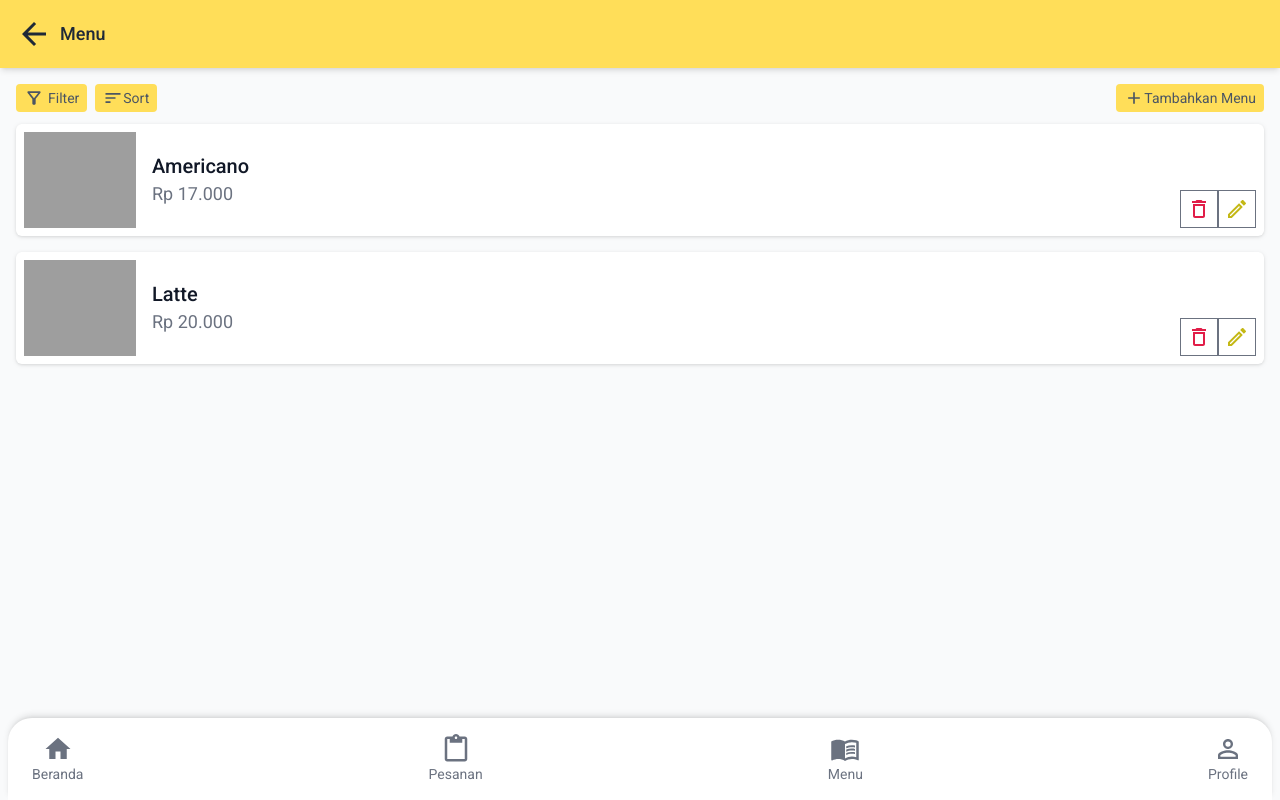
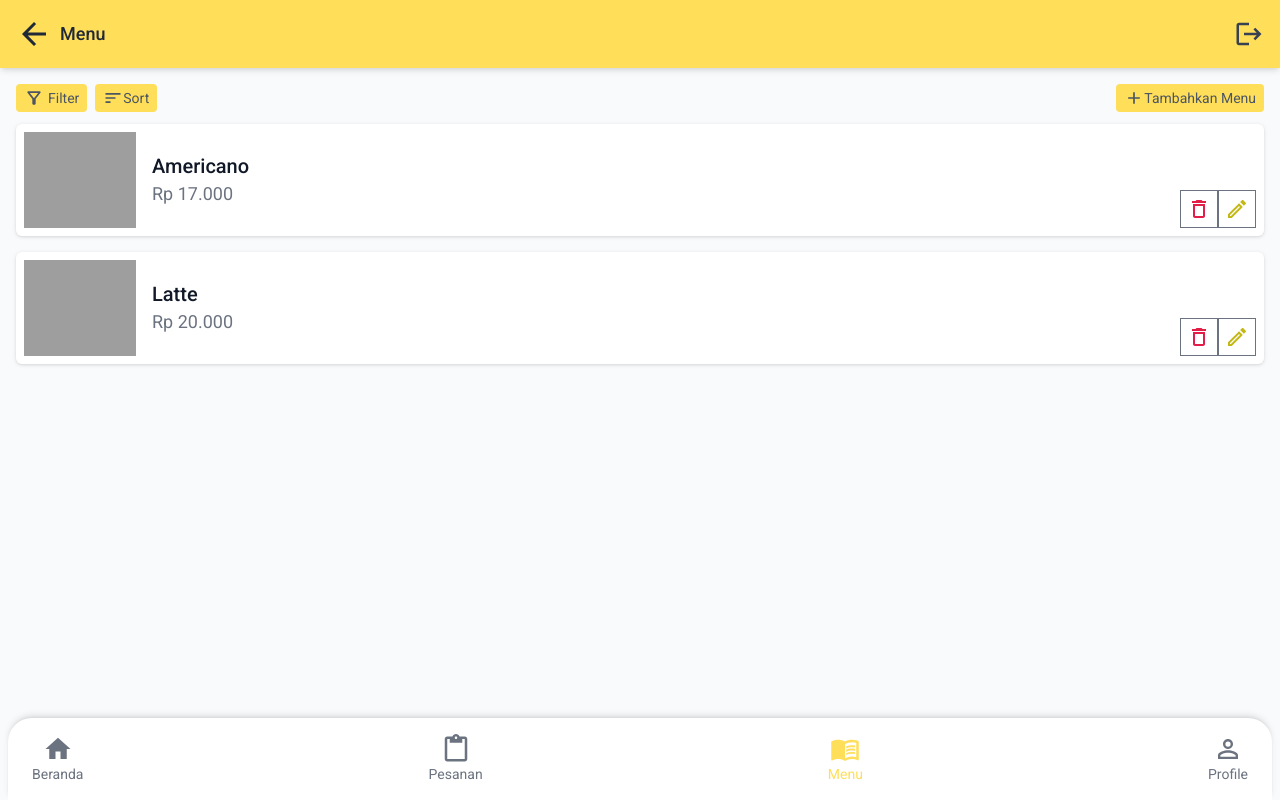
Before and after one commit to rizalgrandonk/robs-store-frontend, a Next.js app: page /admin/menu in a window 1280 px wide. Built offline with nearby package versions, Linux system fonts and the light colour scheme; grey boxes are pictures that could not be loaded.

Commit message:
creating mockup auth

```diff
--- a/components/Header.jsx
+++ b/components/Header.jsx
@@ -1,6 +1,7 @@
 import Link from "next/link";
 import { useRouter } from "next/router";
-import { MdOutlineArrowBack } from "react-icons/md";
+import { MdLogout, MdOutlineArrowBack } from "react-icons/md";
+import { useAuth } from "../contexts/AuthContext";
 
 function Avatar() {
   return (
@@ -33,10 +34,20 @@ function Nav() {
 }
 
 function Header() {
-  const { asPath, query } = useRouter();
+  const { logoutUser } = useAuth();
+  const router = useRouter();
+  const { pathname } = router;
+
+  const handleLogOut = () => {
+    logoutUser();
+    router.push("/auth/login");
+  };
   return (
-    <header className="fixed inset-x-0 top-0 z-10 bg-primary p-4 shadow-md">
-      {asPath === "/admin" ? <Avatar /> : <Nav />}
+    <header className="flex justify-between items-center fixed inset-x-0 top-0 z-10 bg-primary p-4 shadow-md">
+      {pathname === "/admin" ? <Avatar /> : <Nav />}
+      <span onClick={handleLogOut} className="text-3xl text-gray-700">
+        <MdLogout />
+      </span>
     </header>
   );
 }
--- a/components/Navigation.jsx
+++ b/components/Navigation.jsx
@@ -1,4 +1,5 @@
 import Link from "next/link";
+import { useRouter } from "next/router";
 import {
   MdContentPaste,
   MdHome,
@@ -7,6 +8,8 @@ import {
 } from "react-icons/md";
 
 function Navigation() {
+  const { pathname } = useRouter();
+
   return (
     <nav className="block fixed inset-x-0 bottom-0 z-10 text-gray-500 px-2">
       <div
@@ -17,7 +20,11 @@ function Navigation() {
         }}
       >
         <Link legacyBehavior href="/admin">
-          <a className="focus:text-primary hover:text-primary flex flex-col justify-between items-center">
+          <a
+            className={`focus:text-primary hover:text-primary flex flex-col justify-between items-center ${
+              pathname === "/admin" ? "text-primary" : ""
+            }`}
+          >
             <span className="text-3xl">
               <MdHome />
             </span>
@@ -25,7 +32,11 @@ function Navigation() {
           </a>
         </Link>
         <Link legacyBehavior href="/admin/pesanan">
-          <a className="focus:text-primary hover:text-primary flex flex-col justify-between items-center">
+          <a
+            className={`focus:text-primary hover:text-primary flex flex-col justify-between items-center ${
+              pathname === "/admin/pesanan" ? "text-primary" : ""
+            }`}
+          >
             <span className="text-3xl">
               <MdContentPaste />
             </span>
@@ -33,7 +44,11 @@ function Navigation() {
           </a>
         </Link>
         <Link legacyBehavior href="/admin/menu">
-          <a className="focus:text-primary hover:text-primary flex flex-col justify-between items-center">
+          <a
+            className={`focus:text-primary hover:text-primary flex flex-col justify-between items-center ${
+              pathname === "/admin/menu" ? "text-primary" : ""
+            }`}
+          >
             <span className="text-3xl">
               <MdMenuBook />
             </span>
@@ -41,7 +56,11 @@ function Navigation() {
           </a>
         </Link>
         <Link legacyBehavior href="/admin/profile">
-          <a className="focus:text-primary hover:text-primary flex flex-col justify-between items-center">
+          <a
+            className={`focus:text-primary hover:text-primary flex flex-col justify-between items-center ${
+              pathname === "/admin/profile" ? "text-primary" : ""
+            }`}
+          >
             <span className="text-3xl">
               <MdOutlinePersonOutline />
             </span>
--- /dev/null
+++ b/contexts/AuthContext.js
@@ -0,0 +1,45 @@
+import { createContext, useContext, useEffect, useState } from "react";
+
+export const AuthContext = createContext();
+
+export function useAuth() {
+  return useContext(AuthContext);
+}
+
+export const AuthProvider = ({ children }) => {
+  const [user, setUser] = useState(null);
+  const [isAuthenticated, setIsAuthenticated] = useState(false);
+
+  useEffect(() => {
+    let localUser = localStorage.getItem("user");
+
+    localUser = JSON.parse(localUser);
+    if (localUser) {
+      setUser(localUser);
+
+      setIsAuthenticated(true);
+    }
+  }, []);
+
+  const loginUser = (userData) => {
+    setUser(userData);
+
+    localStorage.setItem("user", JSON.stringify(userData));
+    setIsAuthenticated(true);
+  };
+
+  const logoutUser = () => {
+    setUser(null);
+    localStorage.removeItem("user");
+    setIsAuthenticated(false);
+  };
+
+  const value = {
+    user,
+    isAuthenticated,
+    loginUser,
+    logoutUser,
+  };
+
+  return <AuthContext.Provider value={value}>{children}</AuthContext.Provider>;
+};
--- a/pages/_app.js
+++ b/pages/_app.js
@@ -1,10 +1,13 @@
 import "react-multi-carousel/lib/styles.css";
+import { AuthProvider } from "../contexts/AuthContext";
 import "../styles/globals.css";
 
 function MyApp({ Component, pageProps }) {
-  const getLayout = Component.getLayout || ((page) => page);
-
-  return getLayout(<Component {...pageProps} />);
+  return (
+    <AuthProvider>
+      <Component {...pageProps} />
+    </AuthProvider>
+  );
 }
 
 export default MyApp;
--- a/pages/admin/index.js
+++ b/pages/admin/index.js
@@ -1,10 +1,24 @@
+import { useRouter } from "next/router";
+import { useEffect } from "react";
 import { MdContentPaste, MdMenuBook, MdQrCodeScanner } from "react-icons/md";
 import HeroCarousel from "../../components/HeroCarousel";
 import Layout from "../../components/Layout";
 import MenuCarousel from "../../components/MenuCarousel";
+import { useAuth } from "../../contexts/AuthContext";
 
 function Dashboard() {
+  const { isAuthenticated } = useAuth();
+
+  const router = useRouter();
+
+  useEffect(() => {
+    if (!isAuthenticated) {
+      router.push("/auth/login");
+    }
+  }, [isAuthenticated, router]);
+
   return (
+    <Layout>
       <main className="pb-16">
         <div className="px-4 bg-primary pt-[4.5rem]">
           <div className="rounded-t-3xl relative overflow-hidden">
@@ -52,11 +66,8 @@ function Dashboard() {
           </div>
         </div>
       </main>
+    </Layout>
   );
 }
 
-Dashboard.getLayout = function getLayout(page) {
-  return <Layout>{page}</Layout>;
-};
-
 export default Dashboard;
--- a/pages/admin/menu/index.js
+++ b/pages/admin/menu/index.js
@@ -11,6 +11,7 @@ import Layout from "../../../components/Layout";
 
 function Menu() {
   return (
+    <Layout>
       <main className="pb-16 pt-[4.5rem] px-4 bg-gray-50 min-h-screen">
         <div className="flex items-center justify-between py-3">
           <div className="flex items-center gap-2">
@@ -85,11 +86,8 @@ function Menu() {
           </div>
         </div>
       </main>
+    </Layout>
   );
 }
 
-Menu.getLayout = function getLayout(page) {
-  return <Layout>{page}</Layout>;
-};
-
 export default Menu;
--- a/pages/admin/pesanan/index.js
+++ b/pages/admin/pesanan/index.js
@@ -3,6 +3,7 @@ import Layout from "../../../components/Layout";
 
 function Pesanan() {
   return (
+    <Layout>
       <main className="pb-16 pt-20 px-1 bg-gray-50 min-h-screen">
         <div className="space-y-4">
           <div className="py-3 px-4 flex items-center rounded-md bg-white gap-4 drop-shadow">
@@ -21,7 +22,9 @@ function Pesanan() {
             <div className="flex-grow space-y-1">
               <p className="text-gray-900 text-xl font-medium">Meja 2</p>
               <p className="text-gray-500 text-lg leading-none">14013</p>
-            <p className="text-rose-600 text-lg leading-none">Perlu Dikirim</p>
+              <p className="text-rose-600 text-lg leading-none">
+                Perlu Dikirim
+              </p>
             </div>
             <span className="text-gray-900 text-3xl p-1.5">
               <MdExpandMore />
@@ -41,11 +44,8 @@ function Pesanan() {
           </div>
         </div>
       </main>
+    </Layout>
   );
 }
 
-Pesanan.getLayout = function getLayout(page) {
-  return <Layout>{page}</Layout>;
-};
-
 export default Pesanan;
--- a/pages/auth/login.js
+++ b/pages/auth/login.js
@@ -1,6 +1,38 @@
 import Image from "next/image";
+import { useRouter } from "next/router";
+import { useEffect, useState } from "react";
+import { useAuth } from "../../contexts/AuthContext";
 import logo from "../../public/logo.png";
-function login() {
+
+function Login() {
+  const { loginUser, isAuthenticated } = useAuth();
+
+  const router = useRouter();
+
+  useEffect(() => {
+    if (isAuthenticated) {
+      router.push("/admin");
+    }
+  }, [isAuthenticated, router]);
+
+  const [userData, setUserData] = useState({
+    username: "",
+    password: "",
+  });
+
+  const handleChange = (e) => {
+    setUserData((prev) => ({
+      ...prev,
+      [e.target.name]: e.target.value,
+    }));
+  };
+
+  const handleSubmit = (e) => {
+    e.preventDefault();
+    loginUser(userData);
+    router.push("/admin");
+  };
+
   return (
     <main className="bg-primary h-screen">
       <div
@@ -17,7 +49,10 @@ function login() {
         />
       </div>
 
-      <form className="px-14 py-12 flex flex-col items-center gap-5">
+      <form
+        onSubmit={handleSubmit}
+        className="px-14 py-12 flex flex-col items-center gap-5"
+      >
         <div className="w-full flex flex-col gap-0">
           <label htmlFor="username" className="text-lg font-medium">
             Username
@@ -27,6 +62,7 @@ function login() {
             id="username"
             name="username"
             className="rounded-md text-lg border-none"
+            onChange={handleChange}
           />
         </div>
         <div className="w-full flex flex-col gap-0">
@@ -38,6 +74,7 @@ function login() {
             id="password"
             name="password"
             className="rounded-md text-lg border-none"
+            onChange={handleChange}
           />
         </div>
         <button
@@ -51,4 +88,4 @@ function login() {
   );
 }
 
-export default login;
+export default Login;
```
Lines whose indentation alone changed are shown as unchanged.
